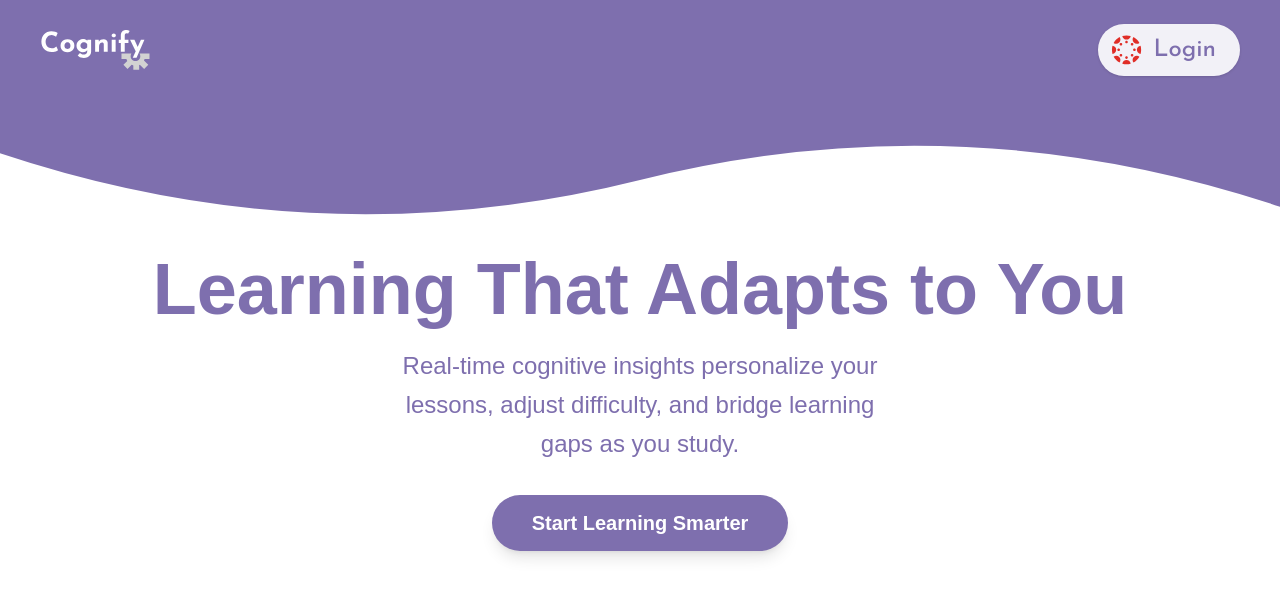
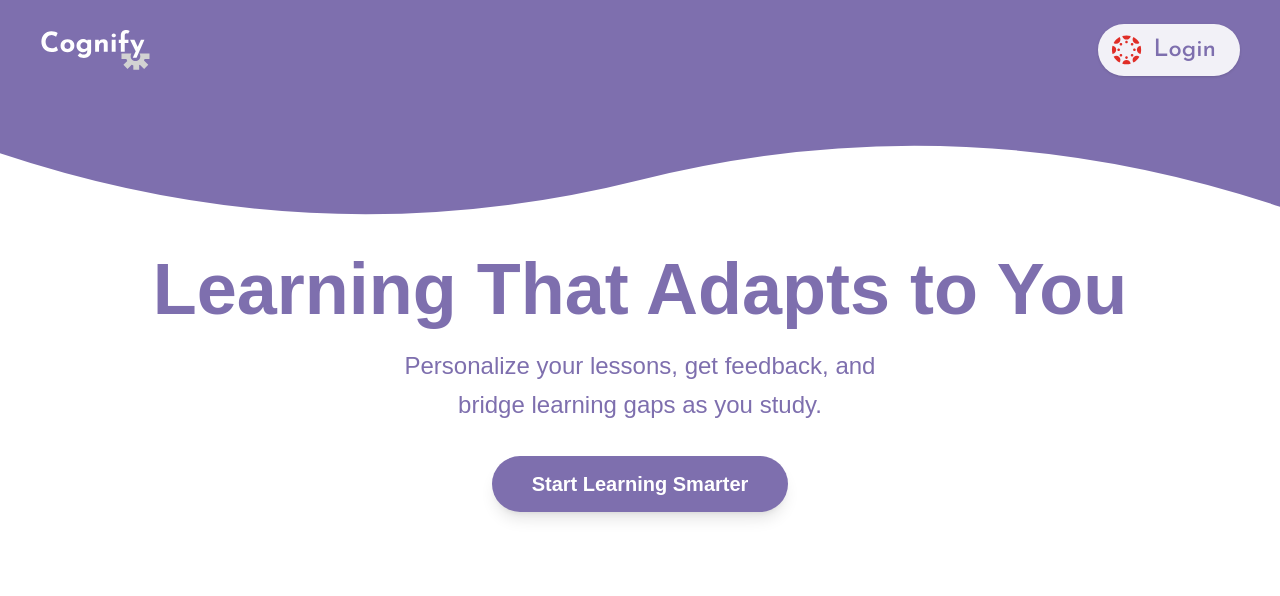
Before and after one commit to XDTerminated/hack-slu-2026, a Next.js app: page / in a window 1280 px wide. Shown: the top 596 px of the page. Built offline with nearby package versions, Linux system fonts and the light colour scheme; a web font is replaced by a local one.

Commit message:
update homepage message

```diff
--- a/src/app/page.tsx
+++ b/src/app/page.tsx
@@ -64,8 +64,8 @@ export default function HomePage() {
         </h1>
 
         <p className="mt-3 max-w-lg text-2xl leading-relaxed text-[#7E6FAE]">
-          Real-time cognitive insights personalize your lessons, adjust
-          difficulty, and bridge learning gaps as you study.
+          Personalize your lessons, get feedback, and bridge learning gaps as
+          you study.
         </p>
 
         <Link
```
